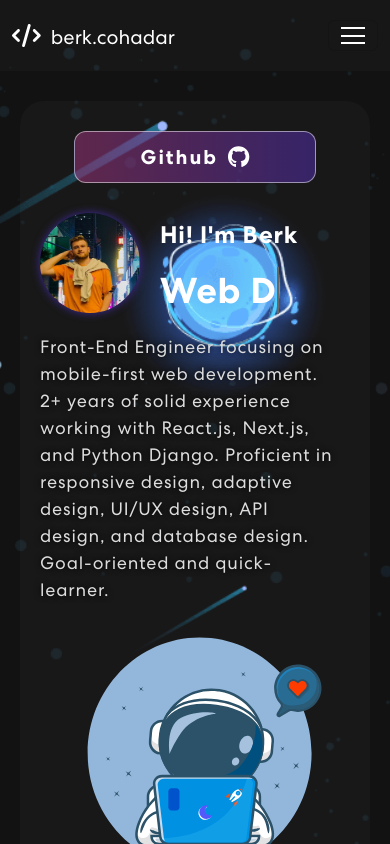
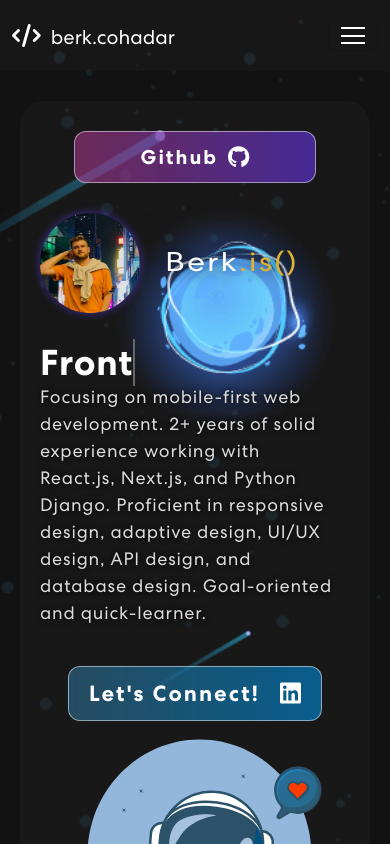
Before and after one commit to berkcohadar/react-portfolio, a React (Create React App) app: page / in a window 390 px wide. Shown: the top 844 px of the page. Built offline with nearby package versions, Linux system fonts and the light colour scheme.

Commit message:
Mobile design update.

```diff
--- a/src/components/About/_index.scss
+++ b/src/components/About/_index.scss
@@ -1,28 +1,30 @@
 .main-banner {
     margin: 100px auto;
 
-    .main-banner-container{
+    .main-banner-container {
         border-radius: 24px;
         padding: 40px 60px !important;
-        background: rgba(255,255,255,0.025);
+        background: rgba(255, 255, 255, 0.025);
     }
 
-    .main-banner-title {
+    .main-banner-github {
         all: unset;
         display: flex;
         flex-direction: row;
+        justify-content: center;
         align-items: center;
-        justify-content: center;
+        margin-left: auto;
+        margin-right: 0;
 
         width: 200px;
         padding: 10px 20px;
         border-radius: 12px;
-        background: linear-gradient(90.21deg, rgba(170, 54, 124, 0.5) -5.91%, rgba(74, 47, 189, 0.5) 111.58%);
+        background: linear-gradient(90.21deg, rgba(170, 54, 124, 0.6) -5.91%, rgba(74, 47, 189, 0.8) 111.58%);
         border: 1px solid rgba(255, 255, 255, 0.5);
         transition: all .3s ease-in-out;
         cursor: pointer;
 
-        margin-bottom: 16px;
+        margin-bottom: 60px;
 
         p {
             text-shadow: none;
@@ -41,8 +43,12 @@
             transition: 0.3s ease-in-out;
             line-height: 1;
         }
-        &:hover, &:active, &:focus {
+
+        &:hover,
+        &:active,
+        &:focus {
             filter: drop-shadow(0 0 0.5rem rgba(170, 54, 124, 0.8));
+
             svg {
                 filter: drop-shadow(0 0 2rem rgba(74, 47, 189, 1));
             }
@@ -50,19 +56,21 @@
 
     }
 
-    .main-banner-profile{
+    .main-banner-profile {
         display: flex;
         justify-content: flex-start;
         align-items: center;
-        gap:30px;
+        gap: 30px;
         margin-top: 20px;
         margin-bottom: 20px;
+
         .profile-image {
             width: 100px;
             height: 100px;
             border-radius: 100%;
             overflow: hidden;
             filter: drop-shadow(0 0 0.25rem rgba(74, 47, 189, 0.8));
+
             img {
                 transform: translateY(-27px) translateX(-6px);
                 width: 100px;
@@ -73,11 +81,19 @@
 
     h1 {
         font-size: 45px;
-        font-weight: 700;
-        letter-spacing: 0.8px;
-        line-height: 1;
+        font-weight: 400;
+        letter-spacing: 2px;
+        line-height: 0.6;
         margin-bottom: 20px;
         display: block;
+        transform: scale3d(1, .85, 1);
+        text-shadow: 0 0 20px #000;
+
+        strong {
+            font-weight: 400;
+            letter-spacing: 2px;
+            color: #e0b230;
+        }
     }
 
     p {
@@ -89,26 +105,50 @@
         width: 96%;
     }
 
-    button {
-        color: #fff;
-        font-weight: 700;
-        font-size: 20px;
-        margin-top: 60px;
-        letter-spacing: 0.8px;
+    .main-banner-connect {
+        width: 100%;
         display: flex;
+        justify-content: flex-end;
         align-items: center;
+        margin-top: 120px;
+        transition: all .3s ease-in-out;
+
+        a {
+            all: unset;
+        }
+
+        button {
+            color: #fff;
+            display: flex;
+            text-align: center;
+            justify-content: center;
+            align-items: center;
+            font-weight: 700;
+            font-size: 22px;
+            letter-spacing: 2px;
+            line-height: 1.5em;
+            gap: 10px;
+            padding: 10px 20px;
+            border-radius: 12px;
+            border: 1px solid rgba(255, 255, 255, 0.5);
+            margin-top: 10px;
+            background: linear-gradient(90.21deg, rgba(lighten(#0072b1, 30%), 0.3) -5.91%, rgba(#0072b1, 0.8) 111.58%);
+            ;
+        }
+
 
         svg {
-            font-size: 25px;
+            color: #fff;
+            font-size: 24px;
             margin-left: 10px;
             transition: 0.3s ease-in-out;
             line-height: 1;
         }
 
-        &:hover {
-            svg {
-                margin-left: 25px;
-            }
+        &:hover,
+        &:active,
+        &:focus {
+            filter: drop-shadow(0 0 0.5rem rgba(#0072b1, 0.8));
         }
     }
 
@@ -131,53 +171,94 @@
     }
 
     .main-banner-text-anim {
-        font-size: 55px;
+        font-size: 50px;
         font-weight: 700;
         letter-spacing: 0.8px;
         line-height: 1;
         display: block;
+
         .main-banner-current-text {
             border-right: 0.08em solid #666;
         }
+
+        &.mobile {
+            display: none;
+        }
     }
 
-    @media (max-width:992px){
+    @media (max-width:1200px) {
+        .main-banner-github {
+            margin-left: 0;
+            margin-right: auto;
+        }
+
+        .main-banner-connect {
+            justify-content: flex-start;
+        }
+
+    }
+
+    @media (max-width:992px) {
         margin: 30px 0;
         padding: 0 20px !important;
-        .main-banner-container{
+
+        .main-banner-container {
             padding: 30px 20px !important;
-            background: rgba(255,255,255,0.025);
+            background: rgba(255, 255, 255, 0.025);
         }
-        .main-banner-title {
+
+        .main-banner-github {
             margin-left: auto !important;
             margin-right: auto !important;
             margin-bottom: 30px;
+
             p {
                 font-size: 20px;
             }
+
             svg {
                 font-size: 22px;
             }
 
         }
-        .main-banner-profile{
-            gap:20px;
+
+        .main-banner-text-anim {
+            display: none;
+
+            .main-banner-current-text {
+                border-right: 0.08em solid #666;
+            }
+
+            &.mobile {
+                display: block;
+            }
         }
-        button {
-            display: none;
+
+        .main-banner-connect {
+            justify-content: center;
+            margin-top: 30px;
         }
+
+        .main-banner-profile {
+            gap: 25px;
+        }
+
         svg {
             margin: -30px 0;
         }
+
         h1 {
-            font-size: 24px;
+            font-size: 32px;
             margin: 10px 0;
         }
-        .main-banner-current-text{
+
+        .main-banner-current-text {
             font-size: 36px;
         }
+
         p {
             font-size: 18px;
         }
     }
+
 }
--- a/src/components/About/index.jsx
+++ b/src/components/About/index.jsx
@@ -5,15 +5,15 @@
 import { FontAwesomeIcon } from "@fortawesome/react-fontawesome";
 import Hacker from "../animations/Hacker";
 import SpaceHacker from "../animations/SpaceHacker";
-import { faGithub } from "@fortawesome/free-brands-svg-icons";
-import me from "../../assets/me.jpeg"
+import { faGithub, faLinkedin } from "@fortawesome/free-brands-svg-icons";
+import me from "../../assets/me.jpeg";
 export default function About() {
   const [loopNum, setLoopNum] = useState(0);
   const [isDeleting, setIsDeleting] = useState(false);
   const [text, setText] = useState("");
   const [delta, setDelta] = useState(300 - Math.random() * 100);
-  const toRotate = ["Web Dev"];
-  const period = 500;
+  const toRotate = ["Frontend Engineer"];
+  const period = 100;
 
   useEffect(() => {
     let ticker = setInterval(() => {
@@ -44,7 +44,7 @@
     } else if (isDeleting && updatedText === "") {
       setIsDeleting(false);
       setLoopNum(loopNum + 1);
-      setDelta(500);
+      setDelta(period);
     }
   };
 
@@ -55,11 +55,11 @@
     <section className="main-banner" id="home">
       <Container className="main-banner-container">
         <Row className="align-items-center">
-          <Col className="main-banner-col" xs={12} sm={12}  md={6} xl={7}>
+          <Col className="main-banner-col" xs={12} sm={12} md={6} xl={7}>
             <a
               href="https://www.github.com/berkcohadar"
               target="_blank"
-              className="main-banner-title"
+              className="main-banner-github"
             >
               <p>Github</p>
               <FontAwesomeIcon icon={faGithub} />
@@ -69,7 +69,9 @@
                 <img src={me}></img>
               </div>
               <div className="profile-title">
-                <h1>Hi! I'm Berk</h1>
+                <h1>
+                  Berk<strong>{".is()"}</strong>
+                </h1>
                 <span
                   className="main-banner-text-anim"
                   dataPeriod="1000"
@@ -79,17 +81,30 @@
                 </span>
               </div>
             </div>
+            <span
+              className="main-banner-text-anim mobile"
+              dataPeriod="1000"
+              data-rotate='[ "Web Developer", "Web Designer", "UI/UX Designer" ]'
+            >
+              <span className="main-banner-current-text">{text}</span>
+            </span>
             <p>
-              Front-End Engineer focusing on mobile-first web development. 2+
-              years of solid experience working with React.js, Next.js, and
-              Python Django. Proficient in responsive design, adaptive design,
-              UI/UX design, API design, and database design. Goal-oriented and
-              quick-learner.
+              Focusing on mobile-first web development. 2+ years of solid
+              experience working with React.js, Next.js, and Python Django.
+              Proficient in responsive design, adaptive design, UI/UX design,
+              API design, and database design. Goal-oriented and quick-learner.
             </p>
-            <button onClick={() => handleContact()}>
-              {" "}
-              Let's Connect! <FontAwesomeIcon icon={faArrowRight} />{" "}
-            </button>
+            <div className="main-banner-connect">
+              <a
+                href="https://www.linkedin.com/in/cohadarberk/"
+                target="_blank"
+              >
+                <button onClick={() => handleContact()}>
+                  Let's Connect!
+                  <FontAwesomeIcon icon={faLinkedin} />
+                </button>
+              </a>
+            </div>
           </Col>
           <Col xs={12} sm={12} md={6} xl={5}>
             {/* <Hacker/> */}
```
